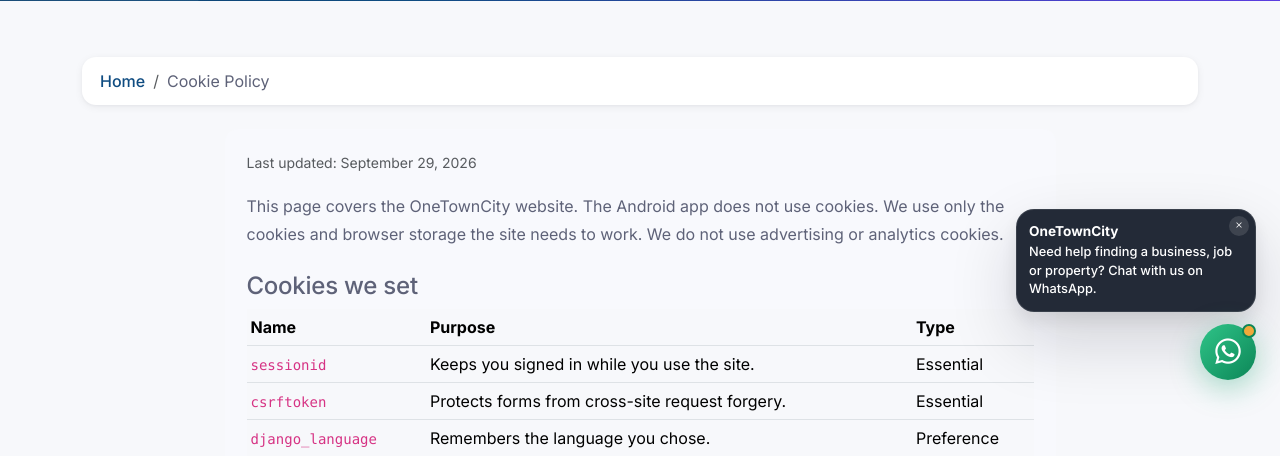
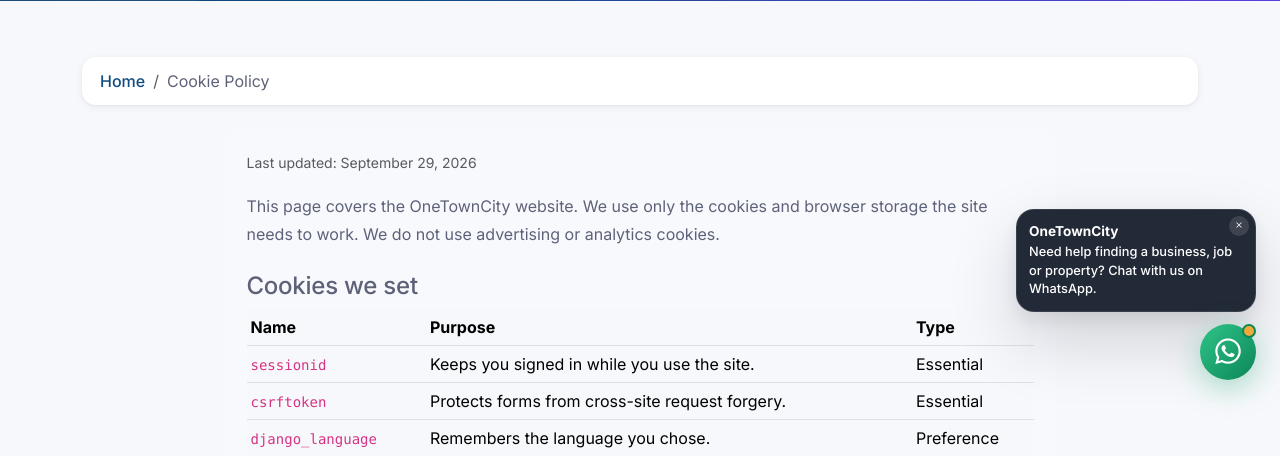
Before and after one commit to ctaftelaneebusinesses-prog/Kuppam_Project, a Django app: template templates/cookie_policy.html in a window 1280 px wide. Shown: the part 396-852 px from the top of the page. Run offline with Django 5.2, Linux system fonts and the light colour scheme; the template is opened without the code that fills it, so the values that code supplies are empty; some libraries are stand-ins or nearby versions.

Commit message:
Use the official contact email in the new footer; drop stale app mention from cookie policy
The redesigned footer's social 'email us' icon still pointed at the old
director@ address. The cookie policy referred to an Android app that no
longer exists.

```diff
--- a/templates/base.html
+++ b/templates/base.html
@@ -348,7 +348,7 @@
                     <div class="d-flex gap-2">
                         <a href="https://www.instagram.com/craftlanee?igsh=MXYyaG9pNzdmemt0dQ==" target="_blank" rel="noopener" class="hk-social-icon" aria-label="Instagram"><i class="bi bi-instagram"></i></a>
                         <a href="https://wa.me/916301469575" target="_blank" rel="noopener" class="hk-social-icon" aria-label="WhatsApp"><i class="bi bi-whatsapp"></i></a>
-                        <a href="mailto:director@craftlanee.com" class="hk-social-icon" aria-label="{% trans 'Email us' %}"><i class="bi bi-envelope"></i></a>
+                        <a href="mailto:ctaftelaneebusinesses@gmail.com" class="hk-social-icon" aria-label="{% trans 'Email us' %}"><i class="bi bi-envelope"></i></a>
                     </div>
                 </div>
                 <div class="col-lg-5">
--- a/templates/cookie_policy.html
+++ b/templates/cookie_policy.html
@@ -5,8 +5,8 @@
 {% block legal_crumb %}Cookie Policy{% endblock %}
 
 {% block legal_body %}
-<p>This page covers the OneTownCity website. The Android app does not use cookies. We use only the
-cookies and browser storage the site needs to work. We do not use advertising or analytics cookies.</p>
+<p>This page covers the OneTownCity website. We use only the cookies and browser storage the site
+needs to work. We do not use advertising or analytics cookies.</p>
 
 <h2 class="h4 mt-4">Cookies we set</h2>
 <div class="table-responsive">
```
